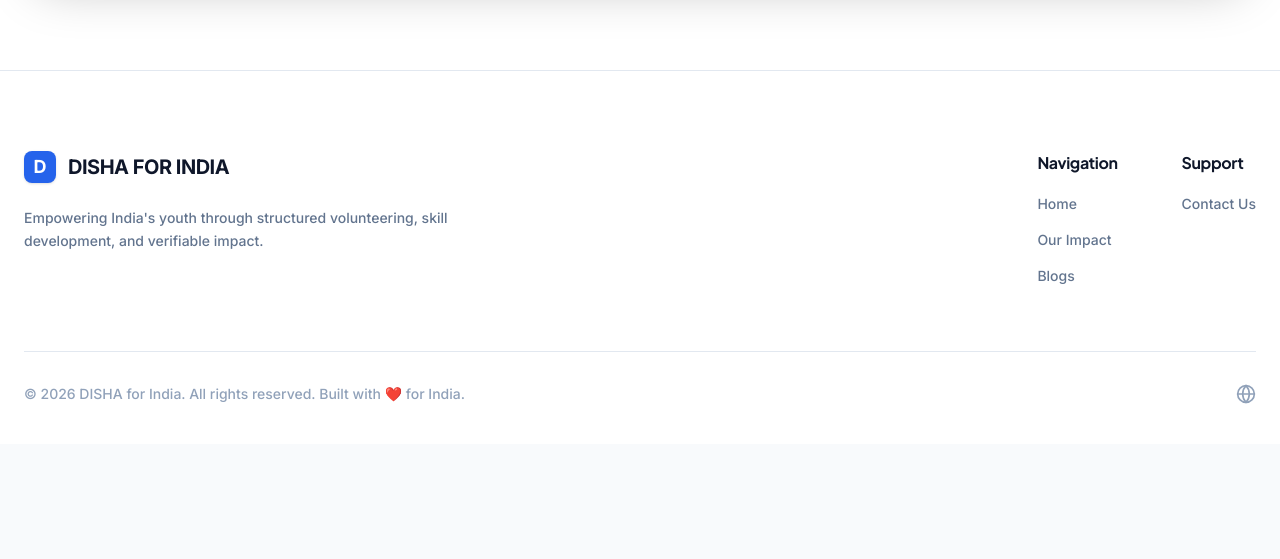
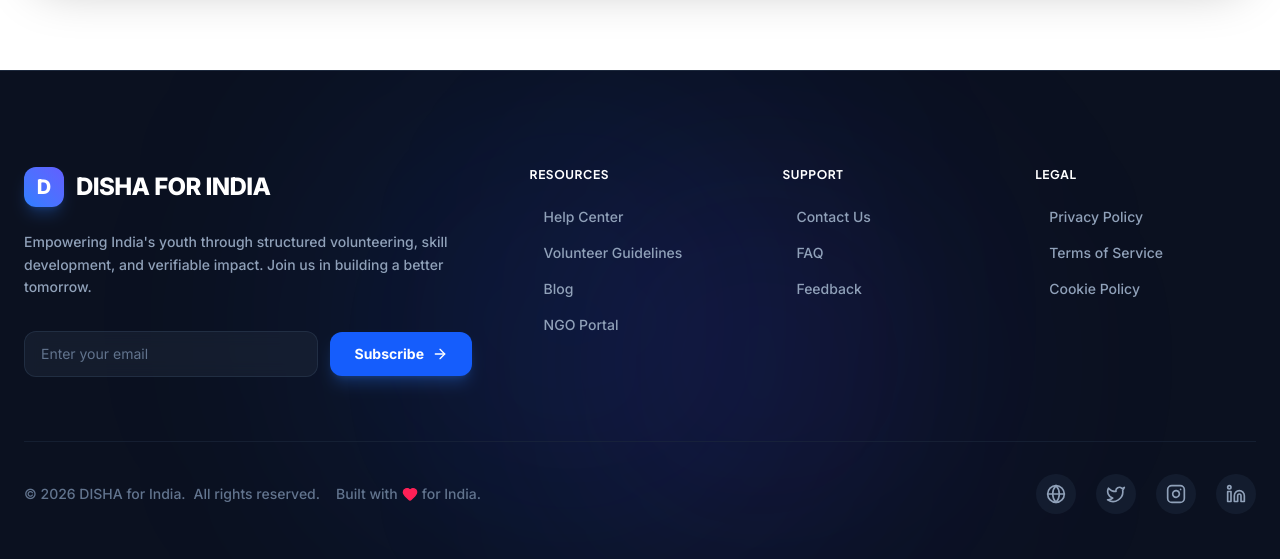
Before and after one commit to karanak1513-debug/disha, a React (Vite) app: page / in a window 1280 px wide. Shown: the part 5274-5833 px from the top of the page. Before the commit the page ends 5718 px from the top, so only its background shows below. Built offline with nearby package versions, Linux system fonts and the light colour scheme; no server answers.

Commit message:
upgrade footer to premium dark mode design

```diff
--- a/src/components/public/Footer.jsx
+++ b/src/components/public/Footer.jsx
@@ -1,48 +1,101 @@
 import React from 'react';
 import { Link } from 'react-router-dom';
-import { Globe } from 'lucide-react';
+import { Globe, Twitter, Instagram, Linkedin, ArrowRight, Heart } from 'lucide-react';
 
 export default function Footer() {
   return (
-    <footer id="contact" className="bg-white border-t border-[#E2E8F0] pt-20 pb-10">
-      <div className="max-w-7xl mx-auto px-6">
-        <div className="flex flex-col md:flex-row justify-between gap-8 mb-16">
-          <div className="max-w-md">
+    <footer id="contact" className="relative bg-[#0B1120] pt-24 pb-12 overflow-hidden border-t border-slate-800">
+      {/* Background Glows */}
+      <div className="absolute top-0 left-1/4 w-[500px] h-[500px] bg-blue-600/10 rounded-full blur-[120px] pointer-events-none" />
+      <div className="absolute bottom-0 right-1/4 w-[400px] h-[400px] bg-indigo-600/10 rounded-full blur-[120px] pointer-events-none" />
+
+      <div className="max-w-7xl mx-auto px-6 relative z-10">
+        <div className="grid grid-cols-1 md:grid-cols-2 lg:grid-cols-5 gap-12 lg:gap-8 mb-16">
+
+          {/* Brand & Newsletter */}
+          <div className="lg:col-span-2">
             <div className="flex items-center gap-3 mb-6">
-              <span className="flex h-8 w-8 items-center justify-center rounded-[8px] bg-[#2563EB] text-white font-bold text-lg shadow-sm">D</span>
-              <span className="font-bold text-[#0F172A] text-xl tracking-tight">DISHA FOR INDIA</span>
+              <div className="flex h-10 w-10 items-center justify-center rounded-xl bg-gradient-to-tr from-blue-500 to-indigo-500 text-white font-black text-xl shadow-lg shadow-blue-500/25">
+                D
               </div>
-            <p className="text-sm text-slate-500 leading-relaxed font-medium">
-              Empowering India's youth through structured volunteering, skill development, and verifiable impact.
+              <span className="font-extrabold text-white text-2xl tracking-tight">DISHA FOR INDIA</span>
+            </div>
+            <p className="text-sm text-slate-400 max-w-md leading-relaxed font-medium mb-8">
+              Empowering India's youth through structured volunteering, skill development, and verifiable impact. Join us in building a better tomorrow.
             </p>
+
+            {/* Newsletter Subscription */}
+            <div className="flex flex-col sm:flex-row items-center gap-3 max-w-md">
+              <div className="relative w-full">
+                <input
+                  type="email"
+                  placeholder="Enter your email"
+                  className="w-full bg-[#1E293B]/50 border border-slate-700/50 rounded-xl px-4 py-3 text-sm text-white placeholder-slate-500 focus:outline-none focus:border-blue-500 focus:ring-1 focus:ring-blue-500 transition-all backdrop-blur-sm"
+                />
+              </div>
+              <button className="w-full sm:w-auto flex items-center justify-center gap-2 bg-blue-600 text-white px-6 py-3 rounded-xl text-sm font-bold hover:bg-blue-500 transition-colors shadow-lg shadow-blue-500/25 whitespace-nowrap group">
+                Subscribe
+                <ArrowRight className="w-4 h-4 group-hover:translate-x-1 transition-transform" />
+              </button>
+            </div>
           </div>
 
-          <div className="flex gap-16">
+          {/* Links: Resources */}
           <div>
-              <h4 className="font-bold text-[#0F172A] mb-4">Navigation</h4>
-              <ul className="space-y-3">
-                <li><Link to="/" className="text-sm text-slate-500 hover:text-[#2563EB] font-medium transition-colors">Home</Link></li>
-                <li><Link to="/impact" className="text-sm text-slate-500 hover:text-[#2563EB] font-medium transition-colors">Our Impact</Link></li>
-                <li><Link to="/blogs" className="text-sm text-slate-500 hover:text-[#2563EB] font-medium transition-colors">Blogs</Link></li>
+            <h4 className="font-bold text-white mb-6 uppercase tracking-wider text-xs">Resources</h4>
+            <ul className="space-y-4">
+              <li><a href="#" className="text-sm text-slate-400 hover:text-white font-medium transition-colors flex items-center gap-2 group"><span className="w-1.5 h-1.5 rounded-full bg-blue-500 opacity-0 group-hover:opacity-100 transition-opacity" />Help Center</a></li>
+              <li><a href="#" className="text-sm text-slate-400 hover:text-white font-medium transition-colors flex items-center gap-2 group"><span className="w-1.5 h-1.5 rounded-full bg-blue-500 opacity-0 group-hover:opacity-100 transition-opacity" />Volunteer Guidelines</a></li>
+              <li><a href="#" className="text-sm text-slate-400 hover:text-white font-medium transition-colors flex items-center gap-2 group"><span className="w-1.5 h-1.5 rounded-full bg-blue-500 opacity-0 group-hover:opacity-100 transition-opacity" />Blog</a></li>
+              <li><a href="#" className="text-sm text-slate-400 hover:text-white font-medium transition-colors flex items-center gap-2 group"><span className="w-1.5 h-1.5 rounded-full bg-blue-500 opacity-0 group-hover:opacity-100 transition-opacity" />NGO Portal</a></li>
             </ul>
           </div>
 
+          {/* Links: Support */}
           <div>
-              <h4 className="font-bold text-[#0F172A] mb-4">Support</h4>
-              <ul className="space-y-3">
-                <li><Link to="/contact" className="text-sm text-slate-500 hover:text-[#2563EB] font-medium transition-colors">Contact Us</Link></li>
+            <h4 className="font-bold text-white mb-6 uppercase tracking-wider text-xs">Support</h4>
+            <ul className="space-y-4">
+              <li><Link to="/contact" className="text-sm text-slate-400 hover:text-white font-medium transition-colors flex items-center gap-2 group"><span className="w-1.5 h-1.5 rounded-full bg-emerald-500 opacity-0 group-hover:opacity-100 transition-opacity" />Contact Us</Link></li>
+              <li><a href="#" className="text-sm text-slate-400 hover:text-white font-medium transition-colors flex items-center gap-2 group"><span className="w-1.5 h-1.5 rounded-full bg-emerald-500 opacity-0 group-hover:opacity-100 transition-opacity" />FAQ</a></li>
+              <li><a href="#" className="text-sm text-slate-400 hover:text-white font-medium transition-colors flex items-center gap-2 group"><span className="w-1.5 h-1.5 rounded-full bg-emerald-500 opacity-0 group-hover:opacity-100 transition-opacity" />Feedback</a></li>
+            </ul>
+          </div>
+
+          {/* Links: Legal */}
+          <div>
+            <h4 className="font-bold text-white mb-6 uppercase tracking-wider text-xs">Legal</h4>
+            <ul className="space-y-4">
+              <li><a href="#" className="text-sm text-slate-400 hover:text-white font-medium transition-colors flex items-center gap-2 group"><span className="w-1.5 h-1.5 rounded-full bg-purple-500 opacity-0 group-hover:opacity-100 transition-opacity" />Privacy Policy</a></li>
+              <li><a href="#" className="text-sm text-slate-400 hover:text-white font-medium transition-colors flex items-center gap-2 group"><span className="w-1.5 h-1.5 rounded-full bg-purple-500 opacity-0 group-hover:opacity-100 transition-opacity" />Terms of Service</a></li>
+              <li><a href="#" className="text-sm text-slate-400 hover:text-white font-medium transition-colors flex items-center gap-2 group"><span className="w-1.5 h-1.5 rounded-full bg-purple-500 opacity-0 group-hover:opacity-100 transition-opacity" />Cookie Policy</a></li>
             </ul>
           </div>
         </div>
+
+        {/* Bottom Section */}
+        <div className="border-t border-slate-800/60 pt-8 flex flex-col md:flex-row items-center justify-between gap-6">
+          <div className="flex items-center gap-2 text-sm font-medium text-slate-500">
+            <span>© {new Date().getFullYear()} DISHA for India.</span>
+            <span className="hidden sm:inline">All rights reserved.</span>
+            <span className="flex items-center gap-1 ml-2">
+              Built with <Heart className="w-4 h-4 text-rose-500 fill-rose-500" /> for India.
+            </span>
           </div>
 
-        <div className="border-t border-[#E2E8F0] pt-8 flex flex-col md:flex-row items-center justify-between gap-4">
-          <p className="text-sm font-medium text-slate-400">
-            © {new Date().getFullYear()} DISHA for India. All rights reserved. Built with ❤️ for India.
-          </p>
-          <div className="flex items-center gap-6">
-            <a href="#" className="text-slate-400 hover:text-[#2563EB] transition-colors"><Globe className="h-5 w-5" /></a>
-            {/* Add social icons here */}
+          {/* Social Icons */}
+          <div className="flex items-center gap-5">
+            <a href="#" className="w-10 h-10 rounded-full bg-slate-800/50 flex items-center justify-center text-slate-400 hover:text-white hover:bg-blue-600 transition-all">
+              <Globe className="h-5 w-5" />
+            </a>
+            <a href="#" className="w-10 h-10 rounded-full bg-slate-800/50 flex items-center justify-center text-slate-400 hover:text-white hover:bg-blue-400 transition-all">
+              <Twitter className="h-5 w-5" />
+            </a>
+            <a href="#" className="w-10 h-10 rounded-full bg-slate-800/50 flex items-center justify-center text-slate-400 hover:text-white hover:bg-pink-600 transition-all">
+              <Instagram className="h-5 w-5" />
+            </a>
+            <a href="#" className="w-10 h-10 rounded-full bg-slate-800/50 flex items-center justify-center text-slate-400 hover:text-white hover:bg-blue-700 transition-all">
+              <Linkedin className="h-5 w-5" />
+            </a>
           </div>
         </div>
       </div>
```
Lines whose indentation alone changed are shown as unchanged.
